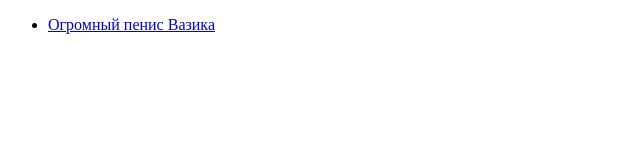
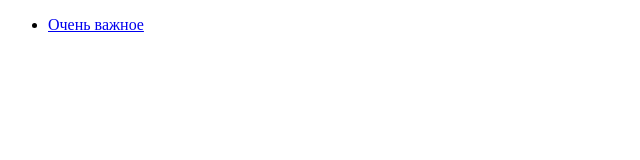
Before and after one commit to Vazikstan/cv, a plain HTML site: page Rickroll.html in a window 1280 px wide. Shown: the full height of the page, 0-640 px from the left. Drawn offline with Linux system fonts and the light colour scheme.

Commit message:
Rickroll.html

```diff
--- a/Rickroll.html
+++ b/Rickroll.html
@@ -1,13 +1,16 @@
 <!DOCTYPE html>
 <html lang="en">
   <head>
-  <meta charset="UTF-8">
+    <meta charset="UTF-8" />
     <title>Самое главное</title>
   </head>
   <body>
     <ul>
       <li>
-      <a href="https://www.youtube.com/watch?v=dQw4w9WgXcQ&ab_channel=RickAstley">Огромный пенис Вазика</a>
+        <a
+          href="https://www.youtube.com/watch?v=dQw4w9WgXcQ&ab_channel=RickAstley"
+          >Очень важное</a
+        >
       </li>
     </ul>
   </body>
```
Lines whose indentation alone changed are shown as unchanged.
